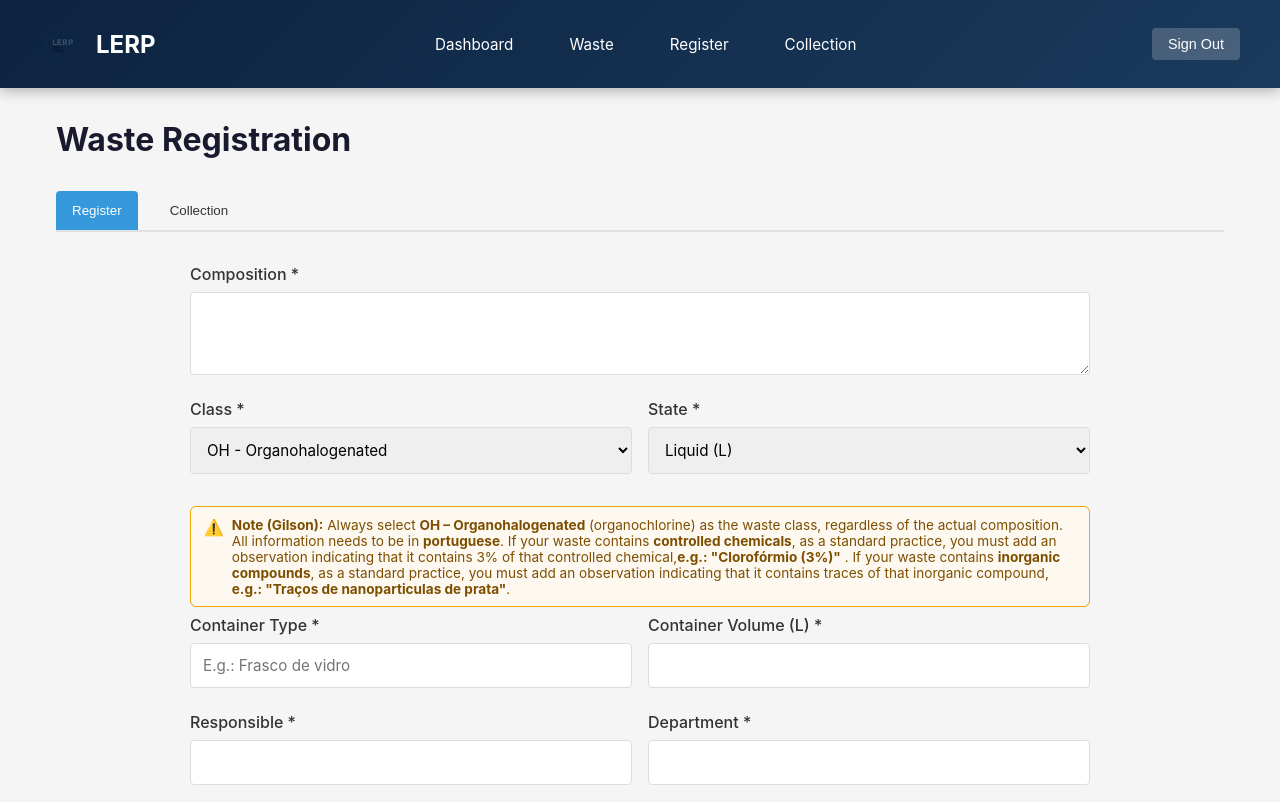
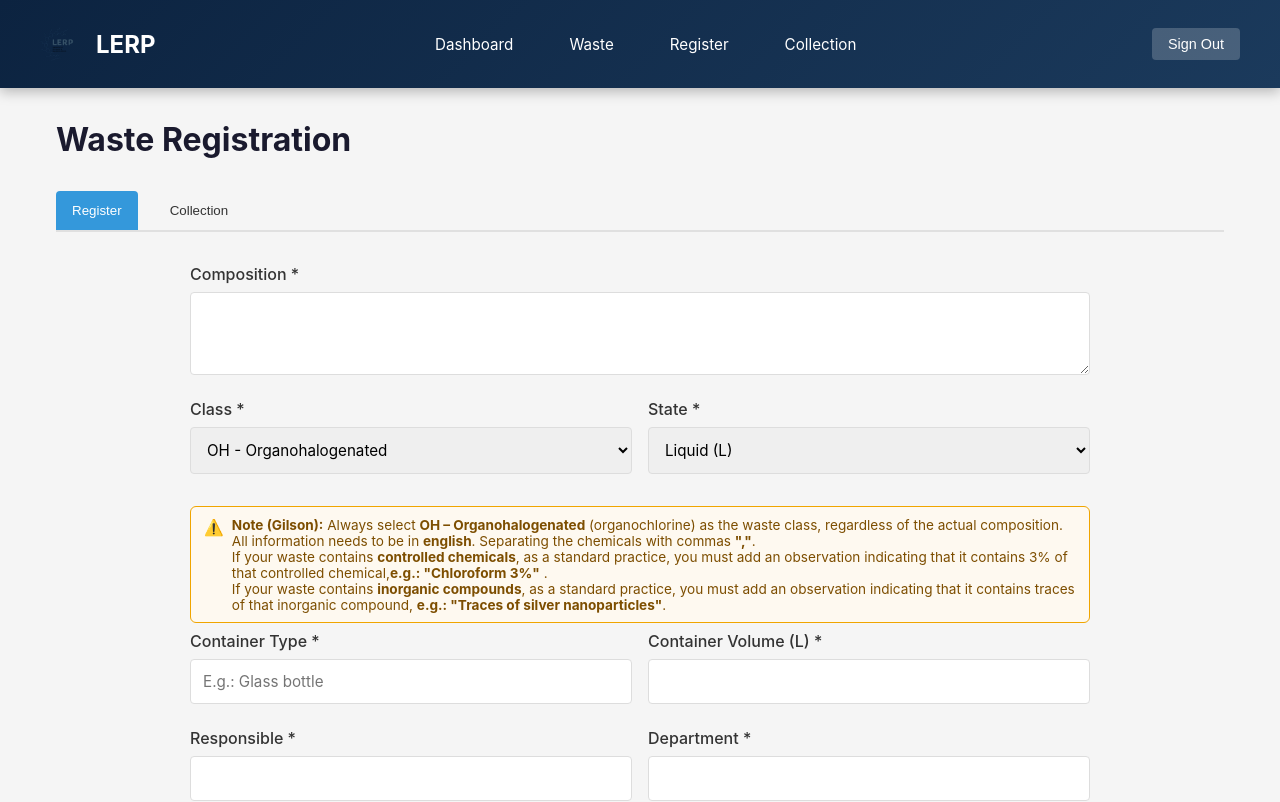
Before and after one commit to Lerpfeq/Laboratorio-intranet-v2, a Next.js app in the folder nextjs_space/: page /residuos/cadastro in a window 1280 px wide. Shown: the top 802 px of the page. Built offline with nearby package versions, Linux system fonts and the light colour scheme; no server answers; sample sign-in values are in the browser's storage.

Commit message:
Update notes and placeholder text to English

```diff
--- a/nextjs_space/app/residuos/cadastro/page.tsx
+++ b/nextjs_space/app/residuos/cadastro/page.tsx
@@ -253,10 +253,10 @@ export default function CadastroResiduoPage() {
           <div style={{ marginTop: '0.5rem', marginBottom: '0.5rem', padding: '0.6rem 0.8rem', backgroundColor: '#fef9f0', border: '1px solid #f0a500', borderRadius: '6px', display: 'flex', alignItems: 'flex-start', gap: '0.5rem' }}>
             <span style={{ fontSize: '1rem' }}>⚠️</span>
             <span style={{ fontSize: '0.85rem', color: '#7d4e00' }}>
-              <strong>Note (Gilson):</strong> Always select <strong>OH – Organohalogenated</strong> (organochlorine) as the waste class, regardless of the actual composition.
-              All information needs to be in <strong>portuguese</strong>.
-              If your waste contains <strong>controlled chemicals</strong>, as a standard practice, you must add an observation indicating that it contains 3% of that controlled chemical,<strong>e.g.: "Clorofórmio (3%)"</strong> .
-              If your waste contains <strong>inorganic compounds</strong>, as a standard practice, you must add an observation indicating that it contains traces of that inorganic compound, <strong>e.g.: "Traços de nanoparticulas de prata"</strong>.
+              <strong>Note (Gilson):</strong> Always select <strong>OH – Organohalogenated</strong> (organochlorine) as the waste class, regardless of the actual composition.<br/>
+              All information needs to be in <strong>english</strong>. Separating the chemicals with commas <strong>","</strong>.<br/>
+              If your waste contains <strong>controlled chemicals</strong>, as a standard practice, you must add an observation indicating that it contains 3% of that controlled chemical,<strong>e.g.: "Chloroform 3%"</strong> .<br/>
+              If your waste contains <strong>inorganic compounds</strong>, as a standard practice, you must add an observation indicating that it contains traces of that inorganic compound, <strong>e.g.: "Traces of silver nanoparticles"</strong>.
             </span>
           </div>
 
@@ -267,7 +267,7 @@ export default function CadastroResiduoPage() {
                 type="text"
                 value={form.tipoRecipiente}
                 onChange={(event) => setForm((prev) => ({ ...prev, tipoRecipiente: event.target.value }))}
-                placeholder="E.g.: Frasco de vidro"
+                placeholder="E.g.: Glass bottle"
                 required
               />
             </div>
```
